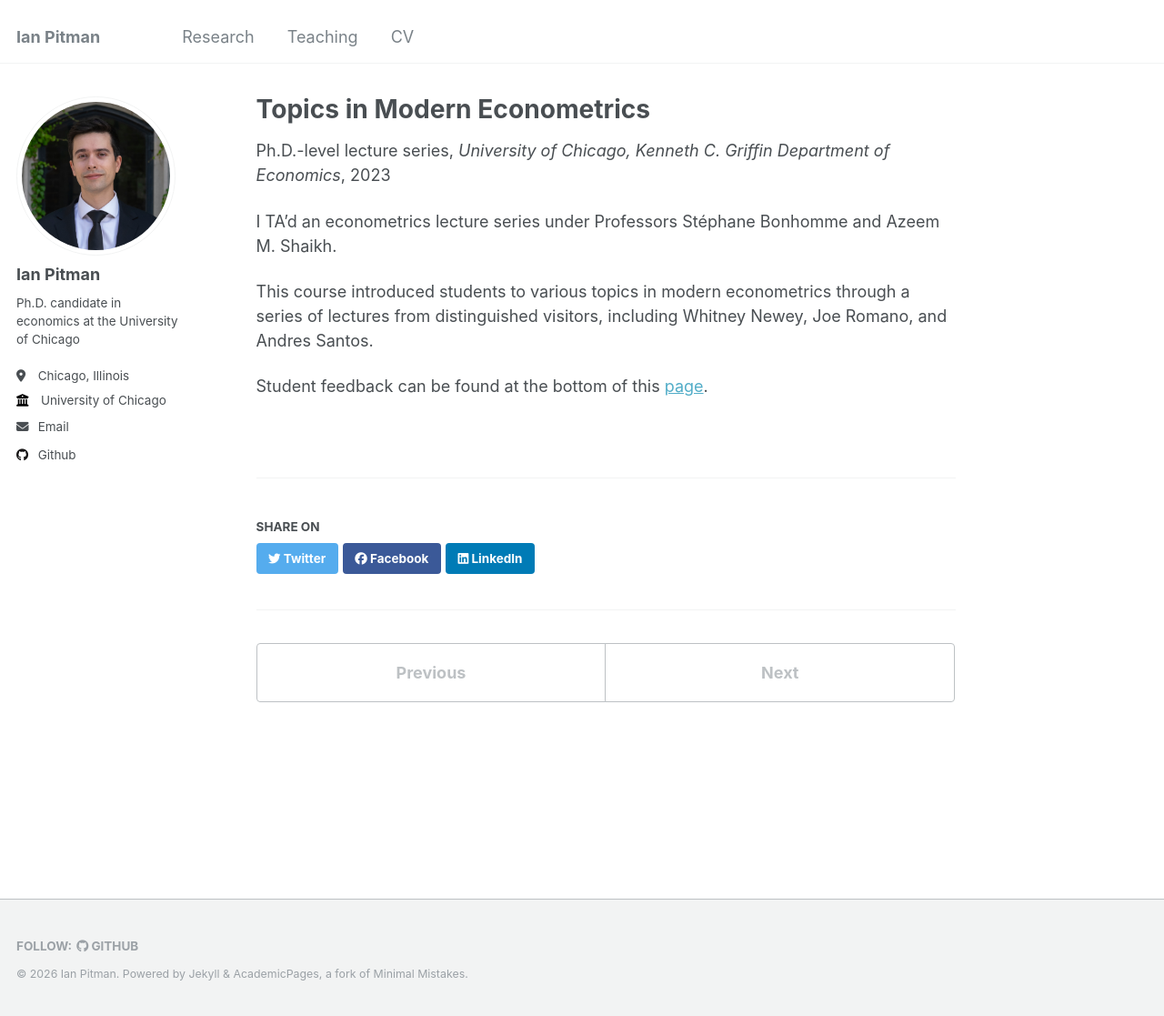
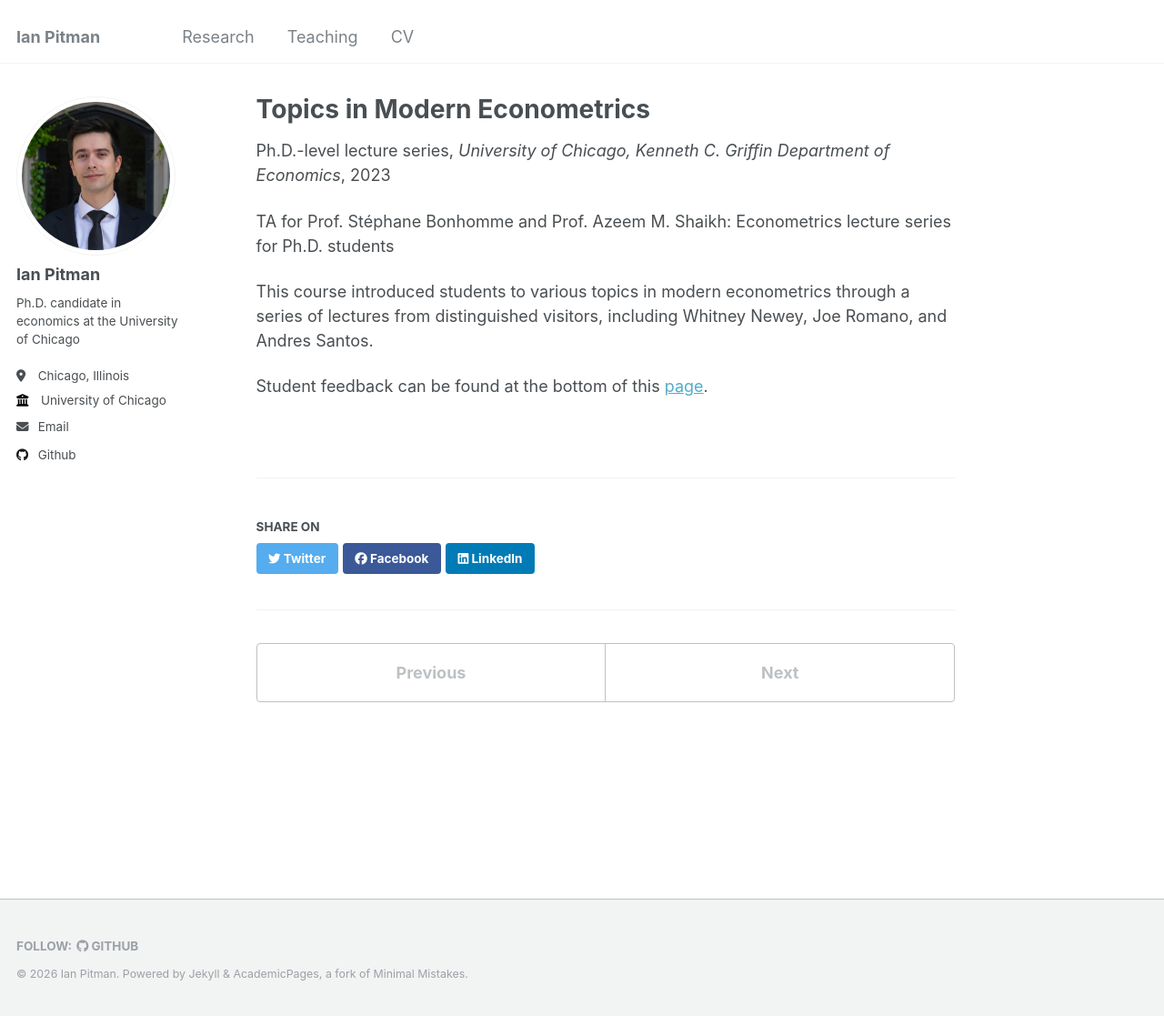
Before and after one commit to ipitman/ipitman.github.io, a Jekyll site: the page built from _teaching/Topics-in-Modern-Econometrics.md, in a window 1280 px wide and 1117 px high. Shown: the whole window at 91% size. Built offline with Jekyll 4.4.1, drawn with Linux system fonts in a browser that asks for light colours.

Commit message:
Updated all teaching pages

```diff
--- a/_teaching/Topics-in-Modern-Econometrics.md
+++ b/_teaching/Topics-in-Modern-Econometrics.md
@@ -7,7 +7,7 @@ venue: "University of Chicago, Kenneth C. Griffin Department of Economics"
 date: 2023-04-01
 ---
 
-I TA'd an econometrics lecture series under Professors Stéphane Bonhomme and Azeem M. Shaikh.
+TA for Prof. Stéphane Bonhomme and Prof. Azeem M. Shaikh: Econometrics lecture series for Ph.D. students
 
 This course introduced students to various topics in modern econometrics through
 a series of lectures from distinguished visitors, including Whitney Newey, Joe Romano, and Andres Santos.
```
Also changed, not shown: _teaching/Empirical-Analysis-I.md (+1 -1 lines), _teaching/Honors-Econometrics-II.md (+1 -1 lines), _teaching/Machine-Learning-for-Economists.md (+1 -1 lines).
